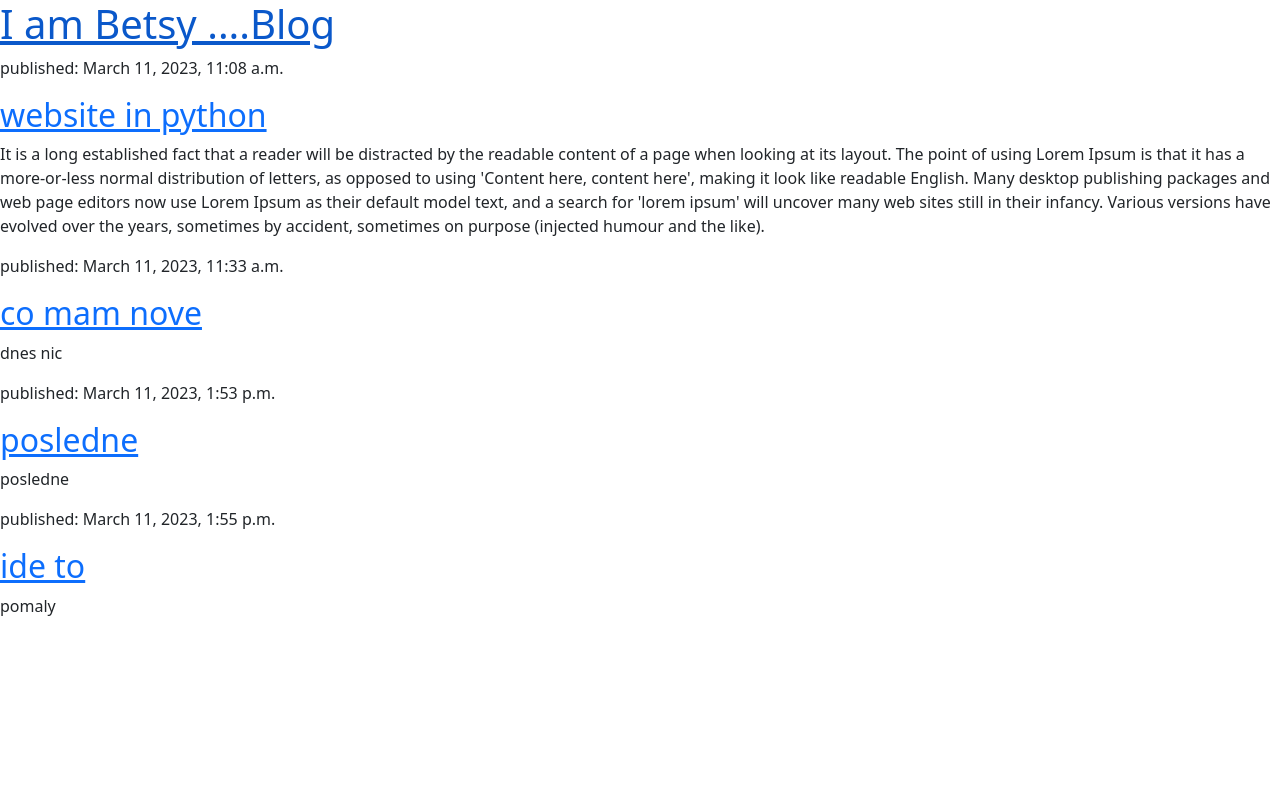
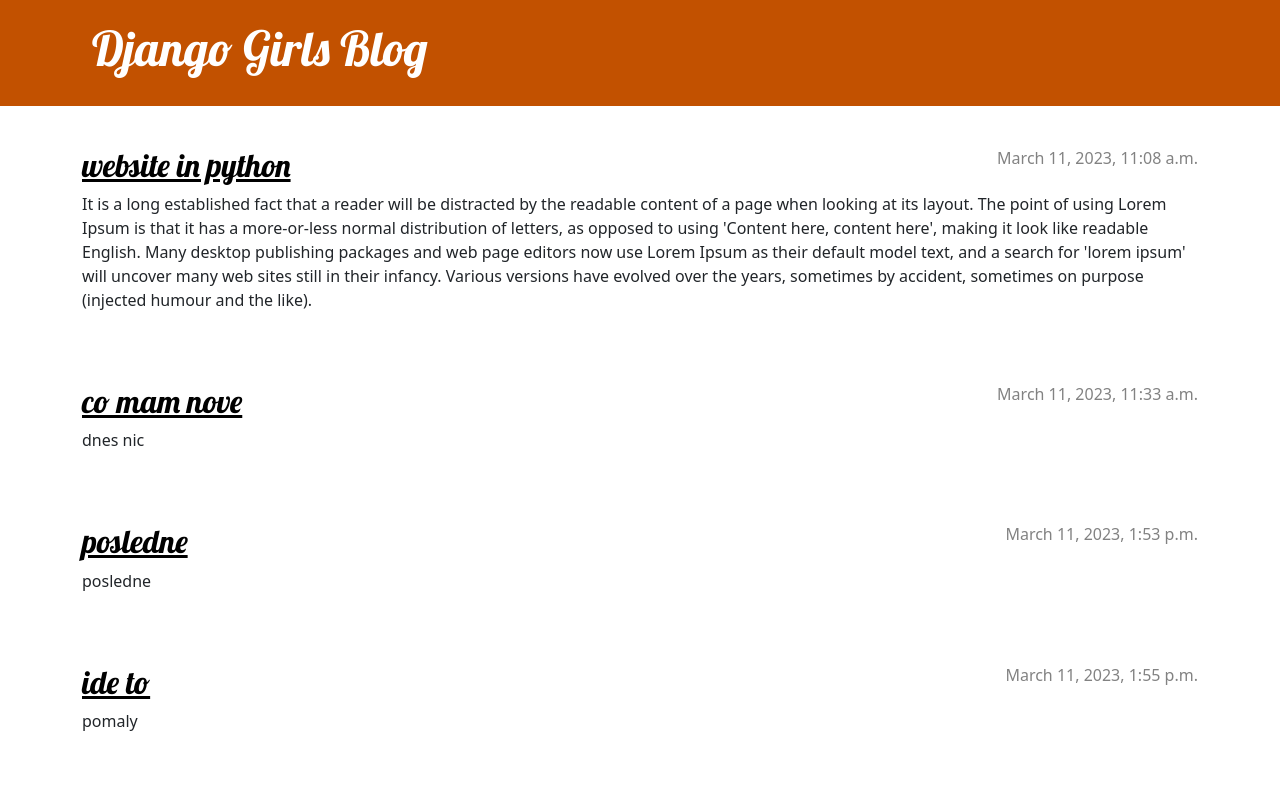
Before and after one commit to amikusova/betsysblog, a Django app: page / in a window 1280 px wide. Before the commit the page ends 616 px from the top, so only its background shows below. Run offline with Django 4.2, Linux system fonts and the light colour scheme; data comes from the database, SQL or seed files in the repository.

Commit message:
Added view and template for detailed blog post as well as CSS for the site.

```diff
--- /dev/null
+++ b/blog/static/css/blog.css
@@ -0,0 +1,70 @@
+.page-header {
+    background-color: #C25100;
+    margin-top: 0;
+    margin-bottom: 40px;
+    padding: 20px 20px 20px 40px;
+}
+
+.page-header h1,
+.page-header h1 a,
+.page-header h1 a:visited,
+.page-header h1 a:active {
+    color: #ffffff;
+    font-size: 36pt;
+    text-decoration: none;
+}
+
+h1,
+h2,
+h3,
+h4 {
+    font-family: 'Lobster', cursive;
+}
+
+.date {
+    color: #828282;
+}
+
+.save {
+    float: right;
+}
+
+.post-form textarea,
+.post-form input {
+    width: 100%;
+}
+
+.top-menu,
+.top-menu:hover,
+.top-menu:visited {
+    color: #ffffff;
+    float: right;
+    font-size: 26pt;
+    margin-right: 20px;
+}
+
+.post {
+    margin-bottom: 70px;
+}
+
+.post h2 a,
+.post h2 a:visited {
+    color: #000000;
+}
+
+.post > .date,
+.post > .actions {
+    float: right;
+}
+
+.btn-secondary,
+.btn-secondary:visited {
+    color: #C25100;
+    background: none;
+    border-color: #C25100;
+}
+
+.btn-secondary:hover {
+    color: #FFFFFF;
+    background-color: #C25100;
+}
--- /dev/null
+++ b/blog/templates/blog/base.html
@@ -0,0 +1,26 @@
+
+<!DOCTYPE html>
+{% load static %}
+<html>
+    <head>
+        <title>Django Girls blog</title>
+        <link rel="stylesheet" href="https://cdn.jsdelivr.net/npm/bootstrap@5.1.3/dist/css/bootstrap.min.css" integrity="sha384-1BmE4kWBq78iYhFldvKuhfTAU6auU8tT94WrHftjDbrCEXSU1oBoqyl2QvZ6jIW3" crossorigin="anonymous">
+        <link href='//fonts.googleapis.com/css?family=Lobster&subset=latin,latin-ext' rel='stylesheet' type='text/css'>
+        <link rel="stylesheet" href="{% static 'css/blog.css' %}">
+    </head>
+    <body>
+        <header class="page-header">
+          <div class="container">
+              <h1><a href="/">Django Girls Blog</a></h1>
+          </div>
+        </header>
+        <main class="container">
+            <div class="row">
+                <div class="col">
+                {% block content %}
+                {% endblock %}
+                </div>
+            </div>
+        </main>
+    </body>
+</html>
--- a/blog/templates/blog/post_list.html
+++ b/blog/templates/blog/post_list.html
@@ -1,29 +1,12 @@
-<!DOCTYPE html>
-<html>
-    <head>
-        <link rel="stylesheet" href="https://cdn.jsdelivr.net/npm/bootstrap@5.1.3/dist/css/bootstrap.min.css" integrity="sha384-1BmE4kWBq78iYhFldvKuhfTAU6auU8tT94WrHftjDbrCEXSU1oBoqyl2QvZ6jIW3" crossorigin="anonymous">
-        <title>Betsy's blog</title>
-    </head>
-    <body>
-        <!DOCTYPE html>
-<html>
-
-    <body>
-        <header>
-            <h1><a href="/">I am Betsy ....Blog</a></h1>
-        </header>
-        <div>
-            {% for post in posts %}
-        <div>
-        <p>
-            published: {{ post.published_date }}
-        </p>
-        <h2><a href="">{{ post.title }}</a></h2>
-       <p>{{ post.text|linebreaksbr }}</p>
-    </div>
-        {% endfor %}
-    </div>
-    </body>
-</html>
-    </body>
-</html>
+{% extends 'blog/base.html' %}
+{% block content %}
+    {% for post in posts %}
+        <article class="post">
+            <time class="date">
+                {{ post.published_date }}
+            </time>
+            <h2><a href="{% url 'post_detail' pk=post.pk %}">{{ post.title }}</a></h2>
+            <p>{{ post.text|linebreaksbr }}</p>
+        </article>
+    {% endfor %}
+{% endblock %}
--- a/blog/urls.py
+++ b/blog/urls.py
@@ -3,4 +3,5 @@ from . import views
 
 urlpatterns = [
     path('', views.post_list, name='post_list'),
+    path('post/<int:pk>/', views.post_detail, name='post_detail'),
 ]
--- a/blog/views.py
+++ b/blog/views.py
@@ -1,8 +1,12 @@
 from django.shortcuts import render
 from django.utils import timezone
 from .models import Post
+from django.shortcuts import render, get_object_or_404
 
 # Create your views here.
 def post_list(request):
     posts = Post.objects.filter(published_date__lte=timezone.now()).order_by('published_date')
     return render(request, 'blog/post_list.html', {'posts': posts})
+def post_detail(request, pk):
+    post = get_object_or_404(Post, pk=pk)
+    return render(request, 'blog/post_detail.html', {'post': post})
```
Also changed, not shown: blog/templates/blog/post_detail.html (added, +13 -0 lines).
